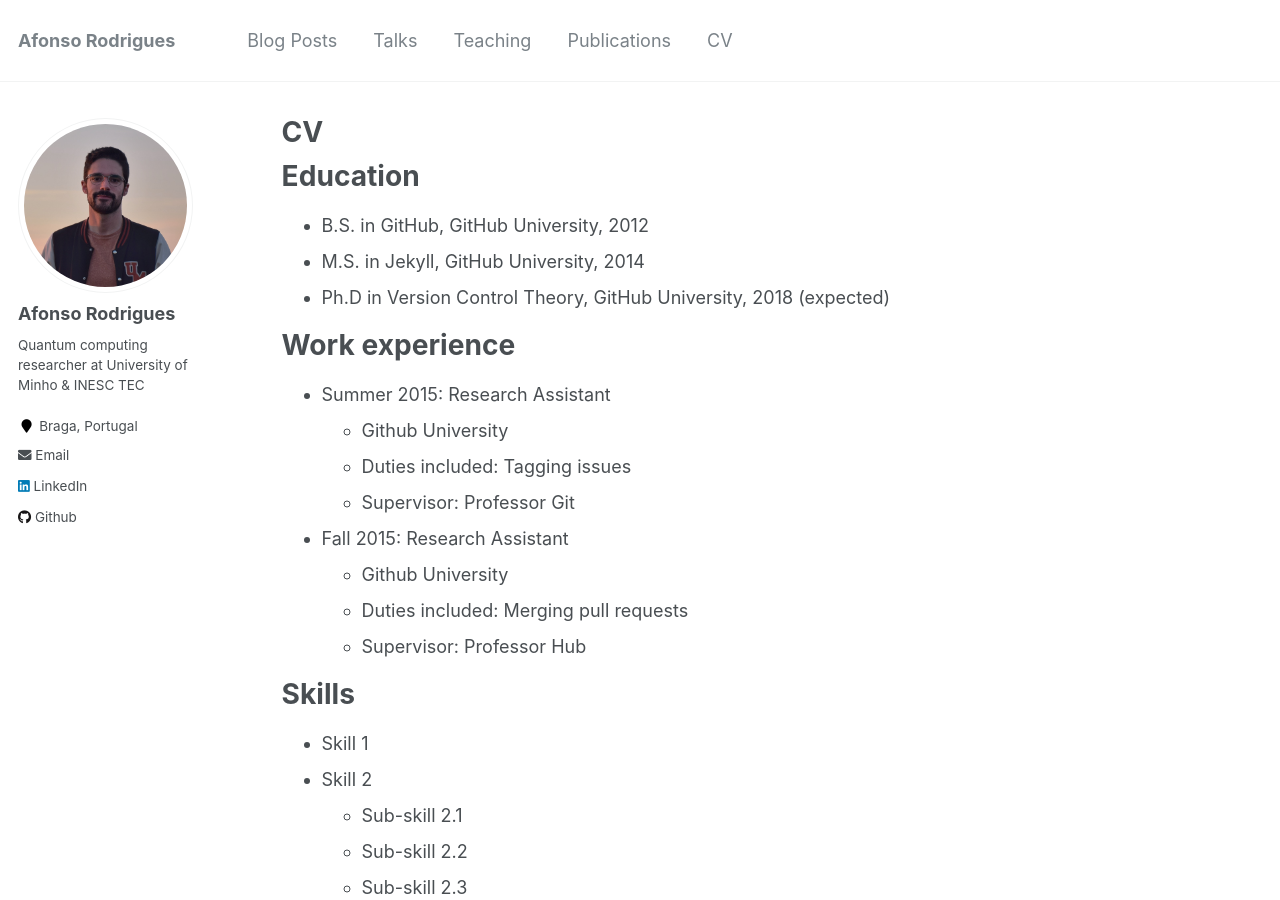
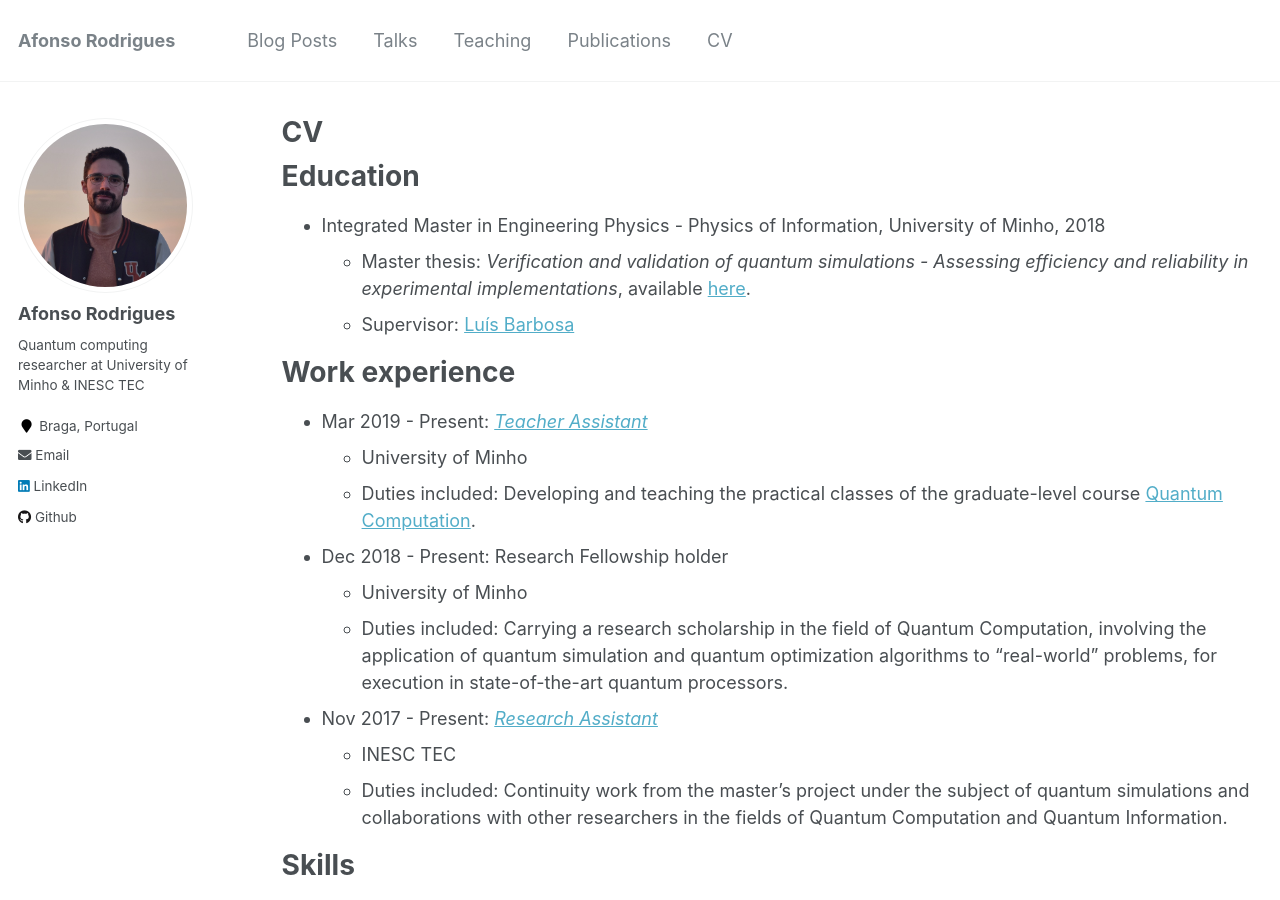
Before and after one commit to afonsofr/afonsofr.github.io, a Jekyll site: the page built from _pages/cv.md, in a window 1280 px wide and 900 px high. Built offline with Jekyll 4.4.1, drawn with Linux system fonts in a browser that asks for light colours; some of the changed text lies outside the part shown.

Commit message:
Update cv.md

```diff
--- a/_pages/cv.md
+++ b/_pages/cv.md
@@ -11,21 +11,23 @@ redirect_from:
 
 Education
 ======
-* B.S. in GitHub, GitHub University, 2012
-* M.S. in Jekyll, GitHub University, 2014
-* Ph.D in Version Control Theory, GitHub University, 2018 (expected)
+* Integrated Master in Engineering Physics - Physics of Information, University of Minho, 2018
+  * Master thesis: _Verification and validation of quantum simulations - Assessing efficiency and reliability in experimental implementations_, available [here](http://academicpages.github.io/files/Thesis_AfonsoRodrigues.pdf).
+  * Supervisor: [Luís Barbosa](http://www4.di.uminho.pt/~lsb/)
 
 Work experience
 ======
-* Summer 2015: Research Assistant
-  * Github University
-  * Duties included: Tagging issues
-  * Supervisor: Professor Git
+* Mar 2019 - Present: [_Teacher Assistant_](https://afonsofr.github.io/teaching/2019-qc-teaching/)
+  * University of Minho
+  * Duties included: Developing and teaching the practical classes of the graduate-level course [Quantum Computation](http://arca.di.uminho.pt/quantum-computation-1819/).
 
-* Fall 2015: Research Assistant
-  * Github University
-  * Duties included: Merging pull requests
-  * Supervisor: Professor Hub
+* Dec 2018 - Present: Research Fellowship holder
+  * University of Minho
+  * Duties included: Carrying a research scholarship in the field of Quantum Computation, involving the application of quantum simulation and quantum optimization algorithms to "real-world" problems, for execution in state-of-the-art quantum processors.
+
+* Nov 2017 - Present: [_Research Assistant_](https://www.inesctec.pt/en/people/afonso-miguel-rodrigues)
+  * INESC TEC
+  * Duties included: Continuity work from the master’s project under the subject of quantum simulations and collaborations with other researchers in the fields of Quantum Computation and Quantum Information.
 
 Skills
 ======
```
Also changed, not shown: other parts of _pages/cv.md (+0 -4 lines).
